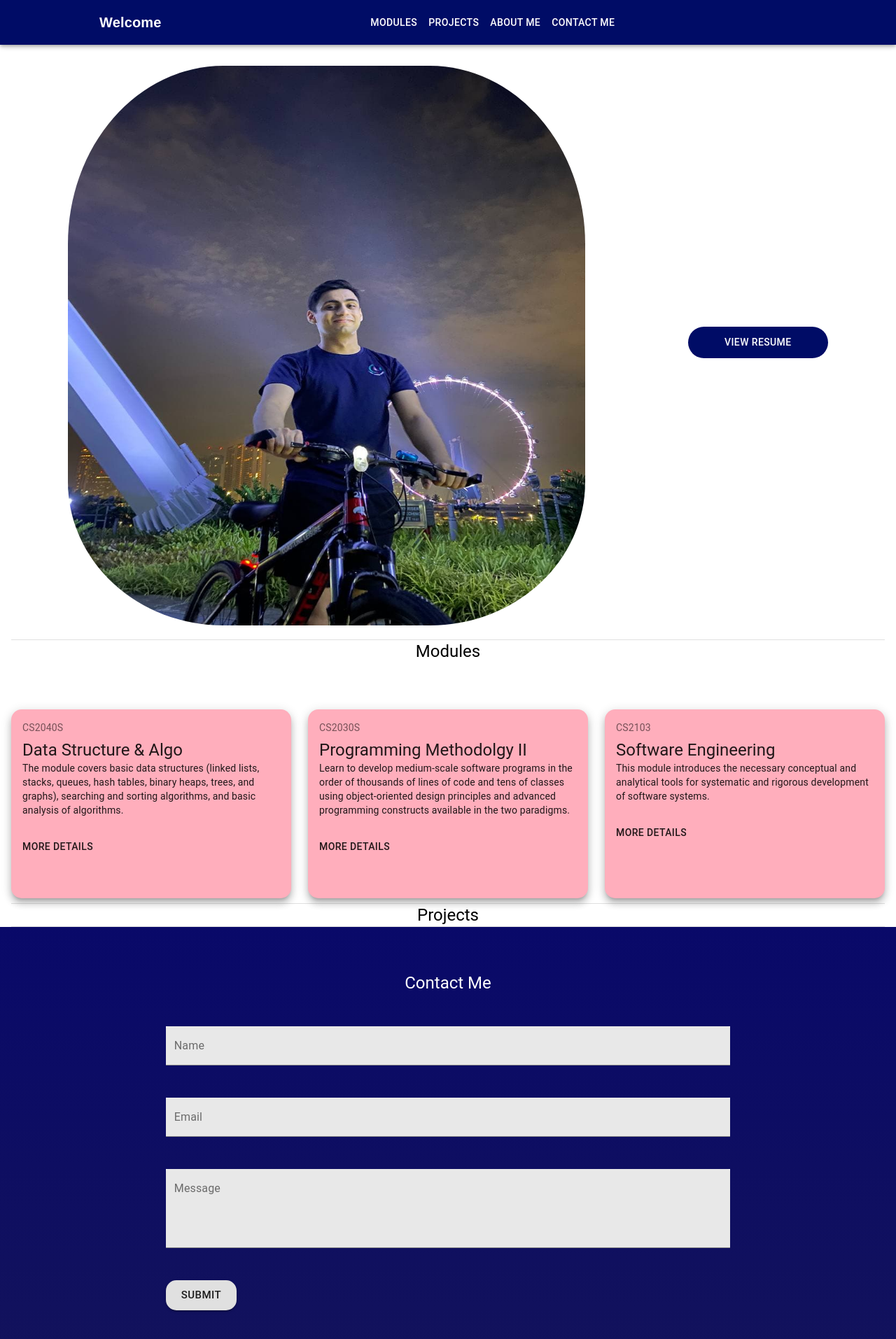
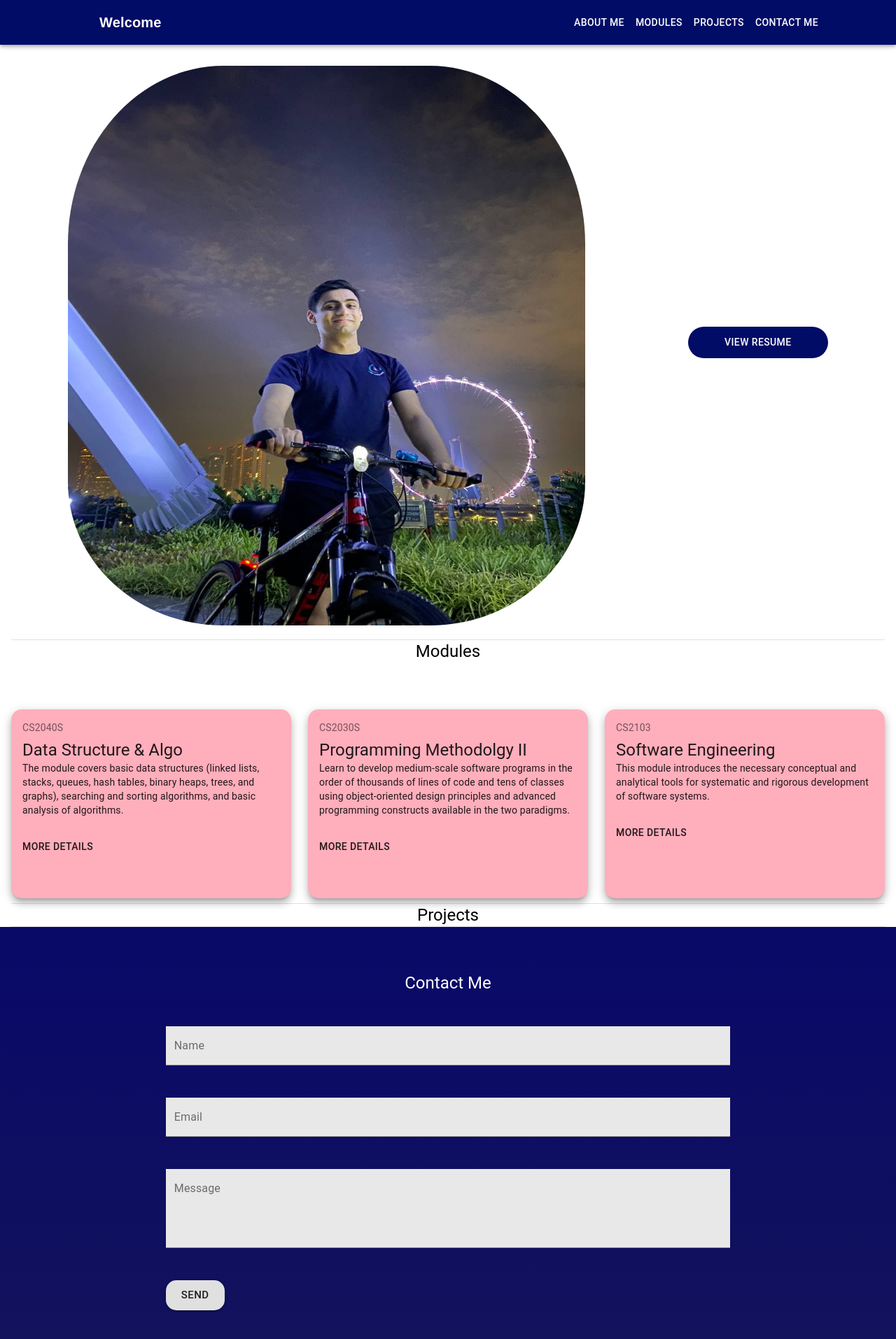
Before and after one commit to rehmmann/portfolio, a React (Create React App) app: page / in a window 1280 px wide. Shown: the top 1914 px of the page at 70% size. Built offline with nearby package versions, Linux system fonts and the light colour scheme.

Commit message:
Toolbar fixes

```diff
--- a/src/Components/Contact.js
+++ b/src/Components/Contact.js
@@ -117,7 +117,7 @@ function Contact() {
             type="submit"
             value="Send"
           >
-            Submit
+            Send
           </Button>
         </form>
       </div>
--- a/src/Components/Header.js
+++ b/src/Components/Header.js
@@ -15,6 +15,10 @@ import MenuTwoToneIcon from "@material-ui/icons/MenuTwoTone";
 
 const headersData = [
   {
+    label: "About Me",
+    href: "/account",
+  },
+  {
     label: "Modules",
     href: "/listings",
   },
@@ -22,10 +26,7 @@ const headersData = [
     label: "Projects",
     href: "/mentors",
   },
-  {
-    label: "About Me",
-    href: "/account",
-  },
+
   {
     label: "Contact Me",
     href: "/logout",
@@ -37,22 +38,30 @@ const useStyles = makeStyles(() => ({
     backgroundColor: "#000C66",
     paddingRight: "79px",
     paddingLeft: "118px",
+
   },
   logo: {
     fontFamily: "Work Sans, sans-serif",
     fontWeight: 600,
     // color: "#FFFEFE",
     textAlign: "left",
+    display: "flex",
+    flex:1,
+
   },
   menuButton: {
     fontFamily: "Open Sans, sans-serif",
     fontWeight: 700,
     size: "18px",
     marginRight: "38px",
+
   },
   toolbar: {
     display: "flex",
-    justifyContent: "space-between",
+    flex:5,
+    flexDirection:'row',
+    justifyContent:'space-between',
+
   },
 }));
 //menu buttons are modules/projects ...
```
